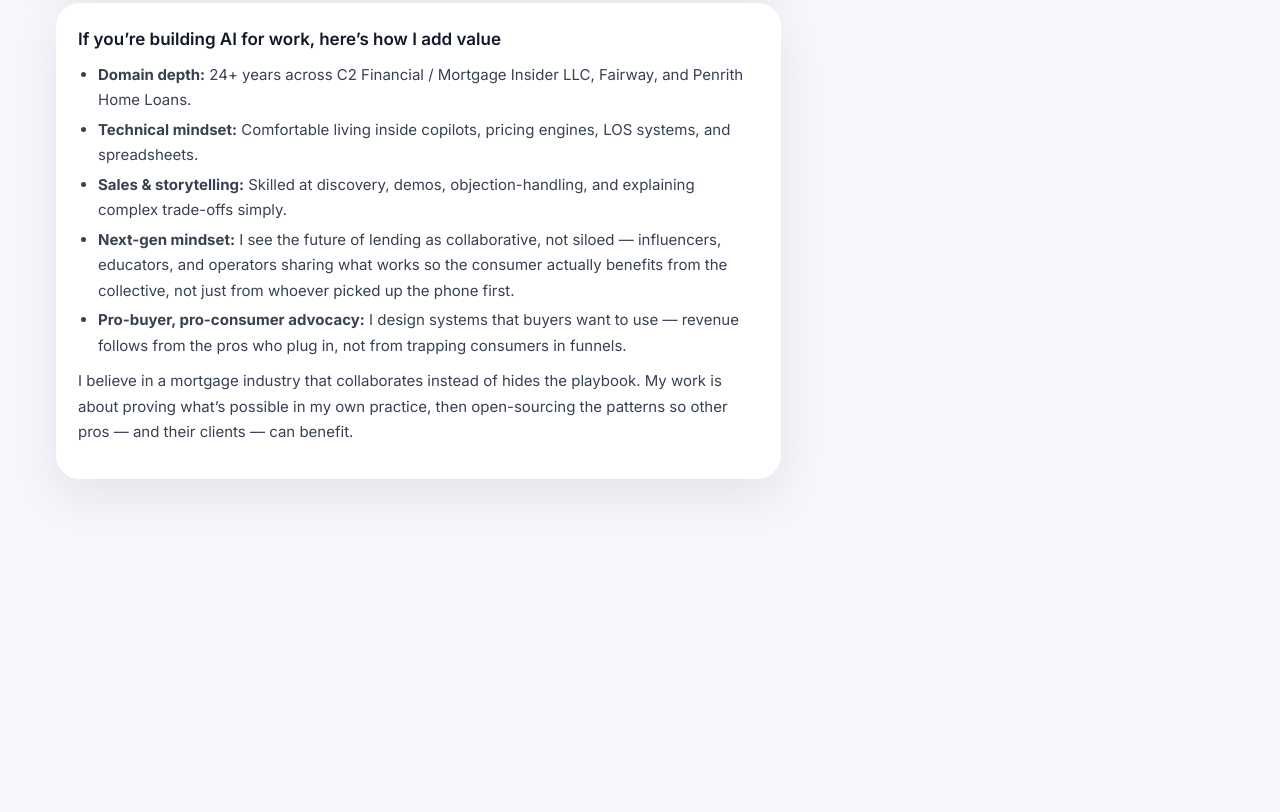
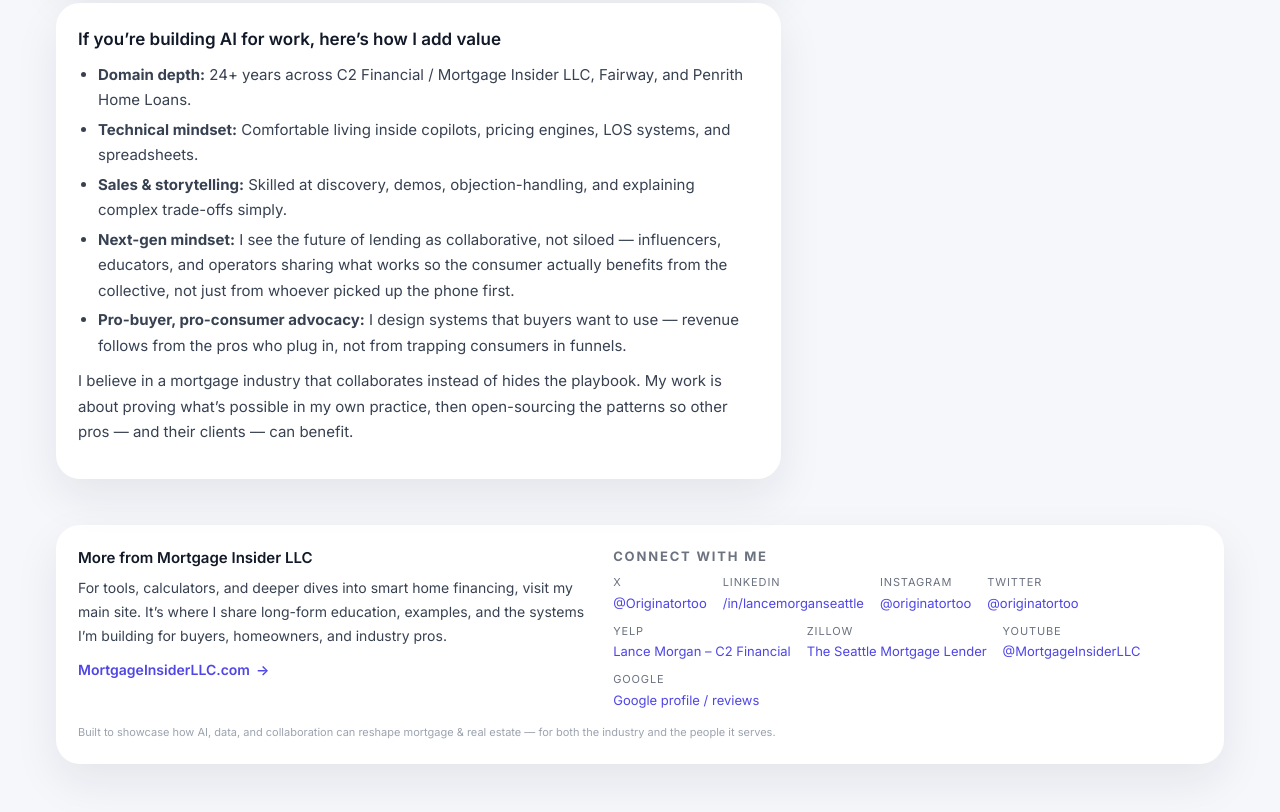
Before and after one commit to morganmortgage/HireMeReadAI, a plain HTML site: page index.html in a window 1280 px wide. Shown: the part 2401-3213 px from the top of the page. Before the commit the page ends 2964 px from the top, so only its background shows below. Drawn offline with Linux system fonts and the light colour scheme.

Commit message:
Update index.html

```diff
--- a/index.html
+++ b/index.html
@@ -106,7 +106,7 @@
     .top-bar-subtitle {
       font-size: 13px;
       color: #6b7280;
-      white-space: normal; /* allow wrapping on mobile */
+      white-space: normal; /* wrap on mobile */
     }
 
     .btn-linkedin-top {
@@ -414,6 +414,82 @@
       color: #9ca3af;
     }
 
+    /* Footer */
+
+    .footer-card {
+      margin-top: 26px;
+      background: var(--bg-card);
+      border-radius: var(--radius-xl);
+      box-shadow: var(--shadow-soft);
+      padding: 20px 22px 22px;
+      font-size: 14px;
+    }
+
+    .footer-main {
+      display: grid;
+      grid-template-columns: minmax(0, 1.4fr) minmax(0, 1.6fr);
+      gap: 20px;
+      align-items: flex-start;
+    }
+
+    .footer-title {
+      font-size: 15px;
+      font-weight: 600;
+      margin: 0 0 6px;
+    }
+
+    .footer-text {
+      margin: 0 0 10px;
+      color: var(--text-muted);
+    }
+
+    .footer-main-link {
+      display: inline-flex;
+      align-items: center;
+      gap: 6px;
+      font-weight: 600;
+      font-size: 14px;
+    }
+
+    .footer-main-link::after {
+      content: "→";
+      font-size: 14px;
+    }
+
+    .footer-subtitle {
+      font-size: 13px;
+      text-transform: uppercase;
+      letter-spacing: 0.14em;
+      color: #6b7280;
+      margin: 0 0 6px;
+    }
+
+    .footer-links {
+      display: flex;
+      flex-wrap: wrap;
+      gap: 8px 16px;
+    }
+
+    .footer-link {
+      font-size: 13px;
+      color: var(--accent);
+      text-decoration: none;
+    }
+
+    .footer-link small {
+      color: #6b7280;
+      font-size: 11px;
+      text-transform: uppercase;
+      letter-spacing: 0.08em;
+      display: block;
+    }
+
+    .footer-bottom-note {
+      margin-top: 12px;
+      font-size: 11px;
+      color: #9ca3af;
+    }
+
     /* Responsive */
 
     @media (max-width: 960px) {
@@ -422,6 +498,9 @@
       }
       .sidebar {
         position: static;
+      }
+      .footer-main {
+        grid-template-columns: minmax(0, 1fr);
       }
     }
 
@@ -442,7 +521,8 @@
       }
       .hero-card,
       .content-card,
-      .metrics-card {
+      .metrics-card,
+      .footer-card {
         padding: 18px 16px 20px;
       }
       .hero-title {
@@ -493,10 +573,9 @@
           </h1>
           <p class="hero-subtitle">
             24+ years in mortgage &amp; real estate finance, thousands of loans
-            closed, and over $1B funded. I’m rebuilding how buyers,
-            homeowners, and pros make decisions by combining deep domain
-            expertise with AI-driven tools, copilots, and transparent,
-            pro-consumer education.
+            closed, and over $1B funded. I’m rebuilding how buyers, homeowners,
+            and pros make decisions by combining deep domain expertise with
+            AI-driven tools, copilots, and transparent, pro-consumer education.
           </p>
           <p class="hero-subtitle">
             In a market where everything is more expensive, I care about
@@ -836,6 +915,119 @@
         </section>
       </aside>
     </div>
+
+    <!-- FOOTER: WEBSITE + SOCIALS -->
+    <footer class="footer-card">
+      <div class="footer-main">
+        <div>
+          <h3 class="footer-title">More from Mortgage Insider LLC</h3>
+          <p class="footer-text">
+            For tools, calculators, and deeper dives into smart home financing,
+            visit my main site. It’s where I share long-form education,
+            examples, and the systems I’m building for buyers, homeowners, and
+            industry pros.
+          </p>
+          <a
+            class="footer-main-link"
+            href="https://www.MortgageInsiderLLC.com"
+            target="_blank"
+            rel="noopener noreferrer"
+          >
+            MortgageInsiderLLC.com
+          </a>
+        </div>
+
+        <div>
+          <h4 class="footer-subtitle">Connect with me</h4>
+          <div class="footer-links">
+            <a
+              class="footer-link"
+              href="https://x.com/Originatortoo"
+              target="_blank"
+              rel="noopener noreferrer"
+            >
+              <small>X</small>
+              @Originatortoo
+            </a>
+
+            <a
+              class="footer-link"
+              href="https://www.linkedin.com/in/lancemorganseattle"
+              target="_blank"
+              rel="noopener noreferrer"
+            >
+              <small>LinkedIn</small>
+              /in/lancemorganseattle
+            </a>
+
+            <a
+              class="footer-link"
+              href="https://www.instagram.com/originatortoo/?hl=en"
+              target="_blank"
+              rel="noopener noreferrer"
+            >
+              <small>Instagram</small>
+              @originatortoo
+            </a>
+
+            <a
+              class="footer-link"
+              href="https://twitter.com/originatortoo"
+              target="_blank"
+              rel="noopener noreferrer"
+            >
+              <small>Twitter</small>
+              @originatortoo
+            </a>
+
+            <a
+              class="footer-link"
+              href="https://www.yelp.com/biz/lance-morgan-c2-financial-corporation-edmonds"
+              target="_blank"
+              rel="noopener noreferrer"
+            >
+              <small>Yelp</small>
+              Lance Morgan – C2 Financial
+            </a>
+
+            <a
+              class="footer-link"
+              href="https://www.zillow.com/lender-profile/theseattlemortgagelender"
+              target="_blank"
+              rel="noopener noreferrer"
+            >
+              <small>Zillow</small>
+              The Seattle Mortgage Lender
+            </a>
+
+            <a
+              class="footer-link"
+              href="https://www.youtube.com/@MortgageInsiderLLC"
+              target="_blank"
+              rel="noopener noreferrer"
+            >
+              <small>YouTube</small>
+              @MortgageInsiderLLC
+            </a>
+
+            <a
+              class="footer-link"
+              href="https://share.google/Jle09SIctSP0efMLH"
+              target="_blank"
+              rel="noopener noreferrer"
+            >
+              <small>Google</small>
+              Google profile / reviews
+            </a>
+          </div>
+        </div>
+      </div>
+
+      <div class="footer-bottom-note">
+        Built to showcase how AI, data, and collaboration can reshape mortgage
+        &amp; real estate — for both the industry and the people it serves.
+      </div>
+    </footer>
   </div>
 </body>
 </html>
```
